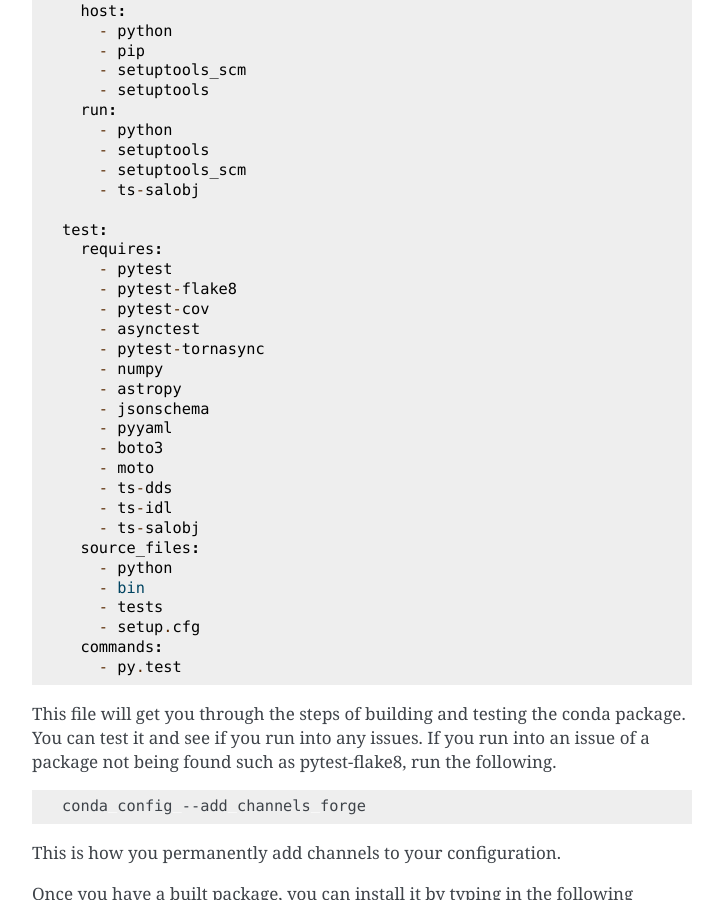
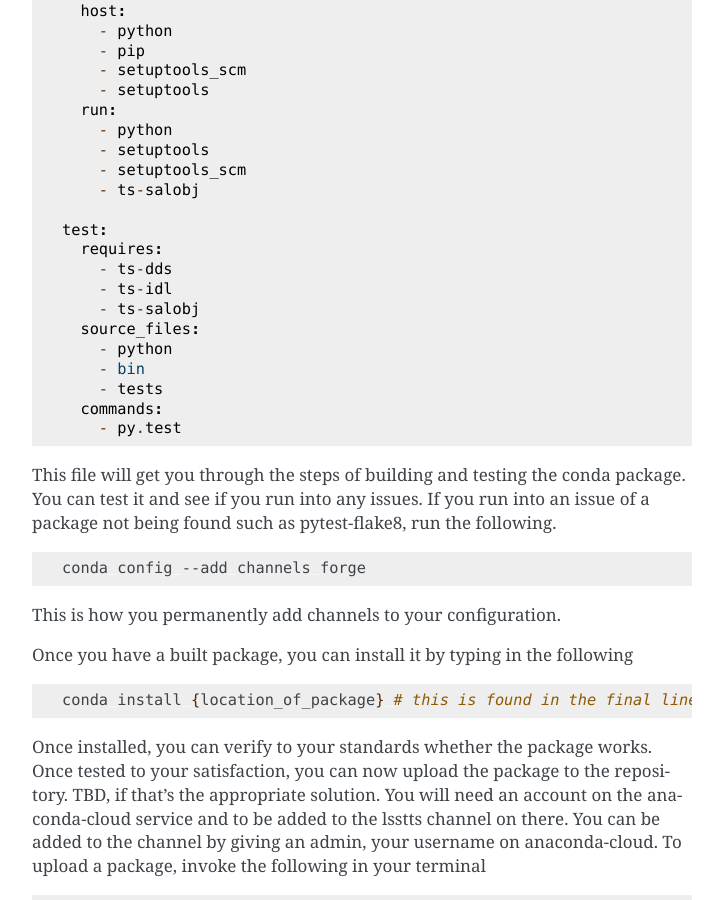
Before and after one commit to lsst-ts/tssw_developer_guide, a Sphinx documentation site: the page built from doc/guidelines/conda/conda.rst, in a window 1280 px wide and 900 px high, scrolled down 6589 px. Shown: the whole window, without its empty margins (388-1111 px from the left). Built offline with Sphinx 7.4.7, drawn with Linux system fonts in a browser that asks for light colours.

```diff
--- a/doc/guidelines/conda/conda.rst
+++ b/doc/guidelines/conda/conda.rst
@@ -306,17 +308,6 @@ Create a meta.yaml file within this directory.
 
     test:
       requires:
-        - pytest
-        - pytest-flake8
-        - pytest-cov
-        - asynctest
-        - pytest-tornasync
-        - numpy
-        - astropy
-        - jsonschema
-        - pyyaml
-        - boto3
-        - moto
         - ts-dds
         - ts-idl
         - ts-salobj
@@ -324,7 +315,6 @@ Create a meta.yaml file within this directory.
         - python
         - bin
         - tests
-        - setup.cfg
       commands:
         - py.test
 
```
Also changed, not shown: other parts of doc/guidelines/conda/conda.rst (+2 -0 lines), doc/procedures/pre_commit.rst (+6 -6 lines), 1 other file.
